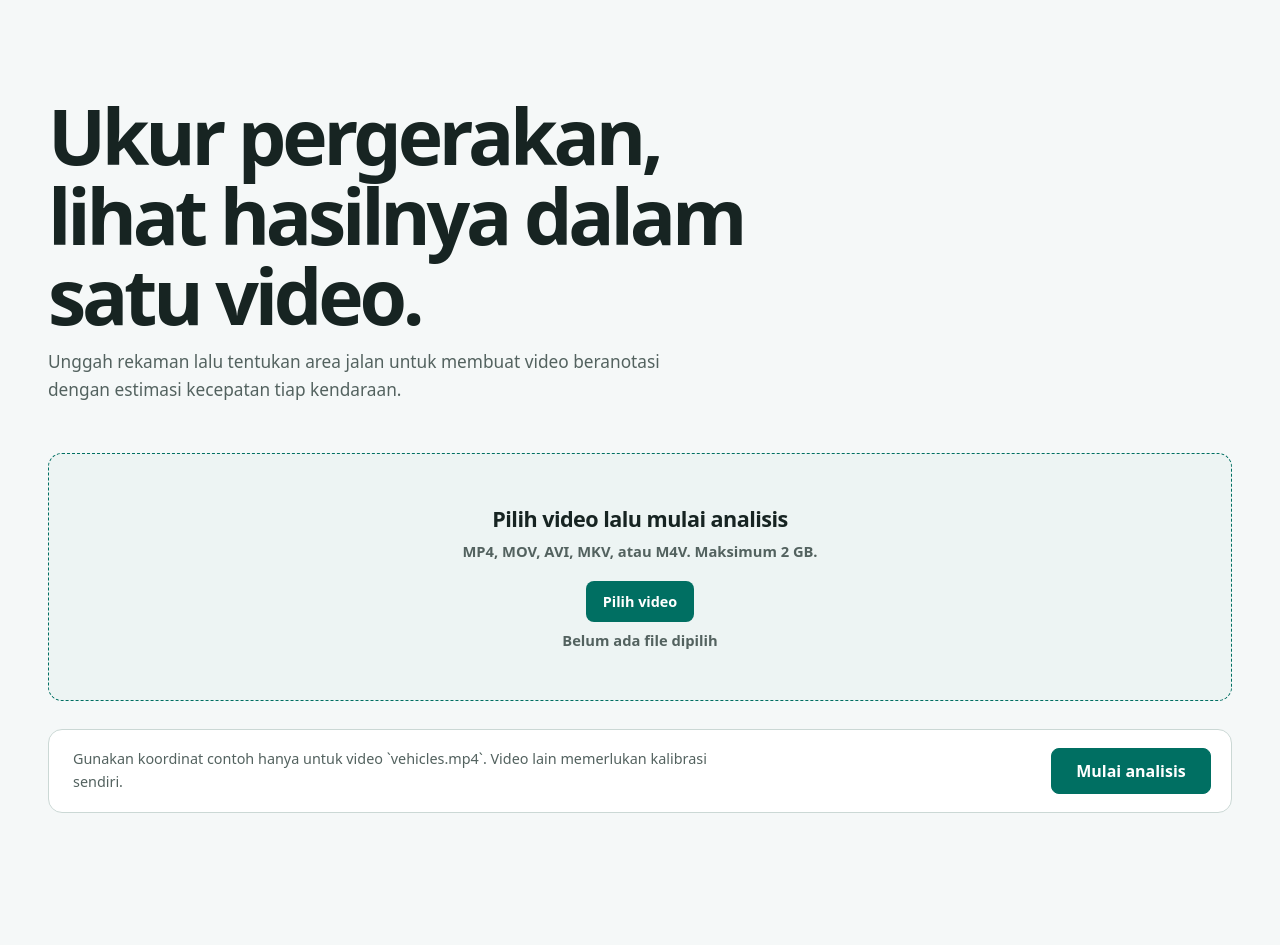
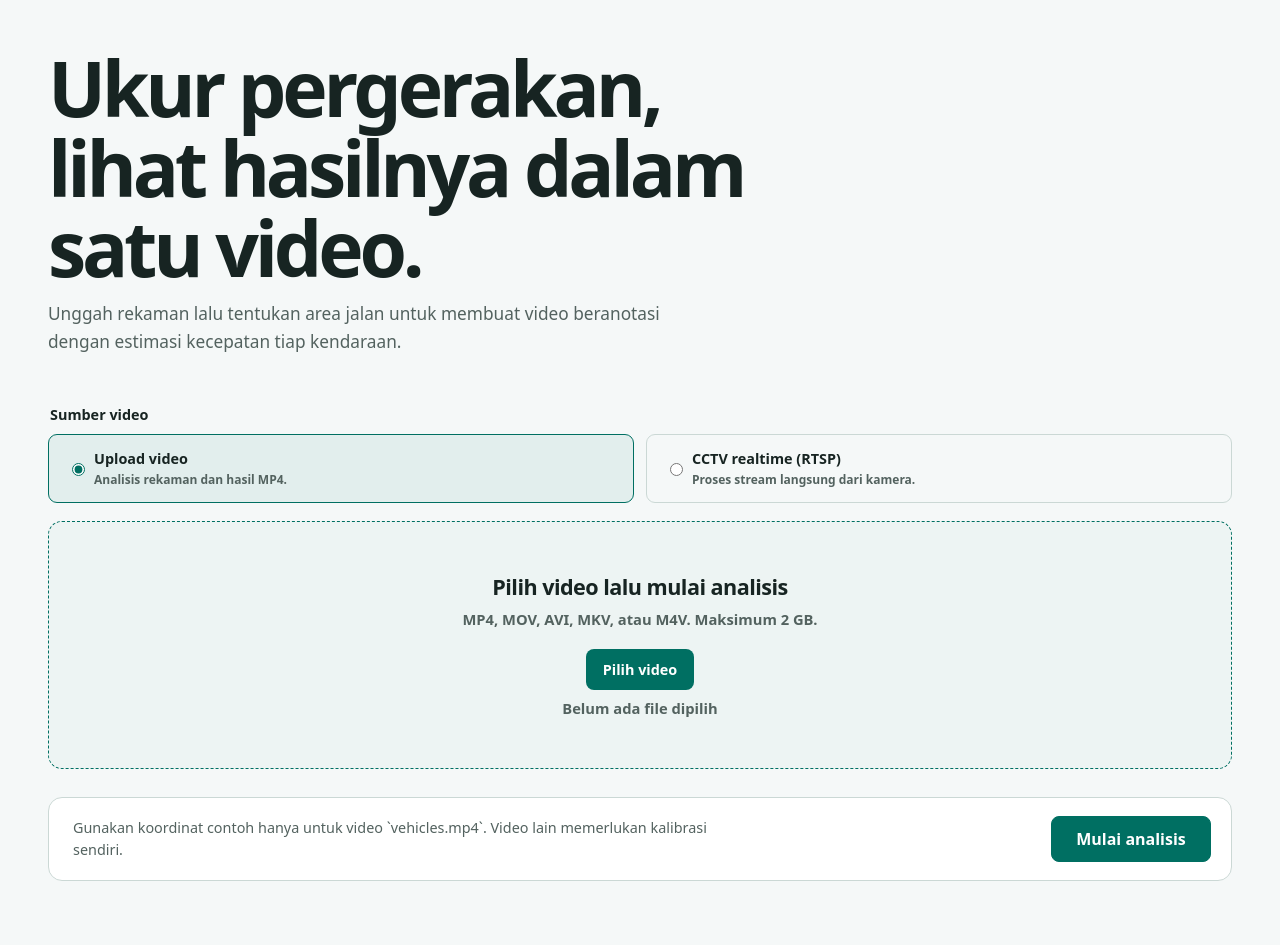
Before and after one commit to irfanqs/pit-dispatch-monitoring, a Flask app: page / in a window 1280 px wide. Shown: the part 72-1017 px from the top of the page. Before the commit the page ends 885 px from the top, so only its background shows below. Run offline with Flask 3, Linux system fonts and the light colour scheme.

Commit message:
feat: add realtime RTSP CCTV input

```diff
--- a/app.py
+++ b/app.py
@@ -10,7 +10,7 @@ from collections import defaultdict, deque
 from pathlib import Path
 from typing import Any
 
-from flask import Flask, jsonify, render_template, request, send_from_directory
+from flask import Flask, Response, jsonify, render_template, request, send_from_directory, stream_with_context
 from werkzeug.utils import secure_filename
 
 BASE_DIR = Path(__file__).resolve().parent
@@ -335,7 +335,7 @@ def parse_bg_sub_config(form_data: dict[str, Any]) -> dict[str, float | int]:
 
 def run_estimation(
     job_id: str,
-    source_path: Path,
+    source_path: Path | str,
     target_path: Path,
     source_video_name: str,
     mode: str,
@@ -356,7 +356,26 @@ def run_estimation(
         import supervision as sv
         import av
 
-        video_info = sv.VideoInfo.from_video_path(video_path=str(source_path))
+        is_rtsp = isinstance(source_path, str) and source_path.lower().startswith("rtsp://")
+        capture = None
+        if is_rtsp:
+            capture = cv2.VideoCapture(source_path)
+            if not capture.isOpened():
+                raise ValueError("CCTV RTSP tidak dapat dibuka. Periksa URL, jaringan, dan kredensial kamera.")
+            fps = capture.get(cv2.CAP_PROP_FPS) or 25.0
+            width = int(capture.get(cv2.CAP_PROP_FRAME_WIDTH))
+            height = int(capture.get(cv2.CAP_PROP_FRAME_HEIGHT))
+            if width <= 0 or height <= 0:
+                raise ValueError("Resolusi stream RTSP tidak dapat dibaca.")
+            from types import SimpleNamespace
+
+            video_info = SimpleNamespace(
+                fps=max(float(fps), 1.0),
+                resolution_wh=(width, height),
+                total_frames=0,
+            )
+        else:
+            video_info = sv.VideoInfo.from_video_path(video_path=str(source_path))
         if mode == "polygon":
             if corridor_polygon is None or route_points is None or route_length_meters is None:
                 raise ValueError("Koridor atau lintasan belum lengkap.")
@@ -422,20 +441,38 @@ def run_estimation(
         speed_logs: list[dict[str, Any]] = []
         frame_count = max(video_info.total_frames, 1)
 
-        output_container = av.open(str(target_path), mode="w", options={"movflags": "+faststart"})
-        output_stream = output_container.add_stream("libx264", rate=round(video_info.fps))
-        output_stream.width, output_stream.height = video_info.resolution_wh
-        output_stream.pix_fmt = "yuv420p"
-        output_stream.options = {"crf": "23", "preset": "veryfast"}
+        output_container = None
+        output_stream = None
+        if not is_rtsp:
+            output_container = av.open(str(target_path), mode="w", options={"movflags": "+faststart"})
+            output_stream = output_container.add_stream("libx264", rate=round(video_info.fps))
+            output_stream.width, output_stream.height = video_info.resolution_wh
+            output_stream.pix_fmt = "yuv420p"
+            output_stream.options = {"crf": "23", "preset": "veryfast"}
+        frame_index = 0
         try:
-            for frame_index, frame in enumerate(
-                sv.get_video_frames_generator(source_path=str(source_path)), start=1
-            ):
+            if is_rtsp:
+                def rtsp_frames():
+                    while True:
+                        ok, next_frame = capture.read()
+                        if not ok:
+                            break
+                        yield next_frame
+
+                frames = rtsp_frames()
+            else:
+                frames = sv.get_video_frames_generator(source_path=str(source_path))
+            for frame_index, frame in enumerate(frames, start=1):
                 if bg_detector is not None:
                     detections = bg_detector.process(frame)
                     if detections is None:
-                        mux_h264_frame(output_container, output_stream, frame)
-                        update_job(job_id, progress=round(frame_index / frame_count * 100))
+                        if is_rtsp:
+                            ok, encoded = cv2.imencode(".jpg", frame, [cv2.IMWRITE_JPEG_QUALITY, 85])
+                            if ok:
+                                update_job(job_id, latest_frame=encoded.tobytes())
+                        else:
+                            mux_h264_frame(output_container, output_stream, frame)
+                            update_job(job_id, progress=round(frame_index / frame_count * 100))
                         continue
                 else:
                     result = model(frame, conf=confidence_threshold, iou=iou_threshold, verbose=False)[0]
@@ -581,10 +618,18 @@ def run_estimation(
                     mode,
                     completed_speeds,
                 )
-                mux_h264_frame(output_container, output_stream, annotated_frame)
-                update_job(job_id, progress=round(frame_index / frame_count * 100))
+                if is_rtsp:
+                    ok, encoded = cv2.imencode(".jpg", annotated_frame, [cv2.IMWRITE_JPEG_QUALITY, 85])
+                    if ok:
+                        update_job(job_id, latest_frame=encoded.tobytes(), frames_processed=frame_index)
+                else:
+                    mux_h264_frame(output_container, output_stream, annotated_frame)
+                    update_job(job_id, progress=round(frame_index / frame_count * 100))
         finally:
-            finish_h264_encoding(output_container, output_stream)
+            if output_container is not None:
+                finish_h264_encoding(output_container, output_stream)
+            if capture is not None:
+                capture.release()
 
         log_path = LOG_DIR / f"{job_id}-detection-log.xlsx"
         write_detection_workbook(
@@ -592,7 +637,7 @@ def run_estimation(
             source_video_name,
             mode,
             video_info.fps,
-            video_info.total_frames,
+            video_info.total_frames or frame_index,
             detection_logs,
             speed_logs,
         )
@@ -601,8 +646,9 @@ def run_estimation(
             job_id,
             status="complete",
             progress=100,
-            result_url=f"/results/{target_path.name}",
+            result_url=None if is_rtsp else f"/results/{target_path.name}",
             log_url=f"/logs/{log_path.name}",
+            stream_url=f"/api/jobs/{job_id}/stream" if is_rtsp else None,
         )
     except Exception as error:
         update_job(job_id, status="error", error=str(error))
@@ -617,10 +663,15 @@ def index() -> str:
 @app.post("/api/jobs")
 def create_job() -> tuple[Any, int] | Any:
     """Save an uploaded video and start its estimation job in a background thread."""
+    source_type = request.form.get("source_type", "file")
     video = request.files.get("video")
-    if video is None or not video.filename:
+    rtsp_url = request.form.get("rtsp_url", "").strip()
+    if source_type == "rtsp":
+        if not rtsp_url.lower().startswith("rtsp://"):
+            return jsonify(error="URL CCTV harus diawali rtsp://."), 400
+    elif video is None or not video.filename:
         return jsonify(error="Pilih file video terlebih dahulu."), 400
-    if not allowed_video(video.filename):
+    elif not allowed_video(video.filename):
         return jsonify(error="Format video tidak didukung."), 400
     try:
         mode = request.form.get("mode", "polygon")
@@ -656,12 +707,18 @@ def create_job() -> tuple[Any, int] | Any:
     RESULT_DIR.mkdir(parents=True, exist_ok=True)
     LOG_DIR.mkdir(parents=True, exist_ok=True)
     job_id = uuid.uuid4().hex
-    filename = secure_filename(video.filename)
-    source_path = UPLOAD_DIR / f"{job_id}-{filename}"
+    filename = "CCTV RTSP" if source_type == "rtsp" else secure_filename(video.filename)
+    source_path: Path | str = rtsp_url if source_type == "rtsp" else UPLOAD_DIR / f"{job_id}-{filename}"
     target_path = RESULT_DIR / f"{job_id}-estimated.mp4"
-    video.save(source_path)
+    if source_type != "rtsp":
+        video.save(source_path)
     with jobs_lock:
-        jobs[job_id] = {"status": "processing", "progress": 0, "error": None}
+        jobs[job_id] = {
+            "status": "processing",
+            "progress": 0,
+            "error": None,
+            "stream_url": f"/api/jobs/{job_id}/stream" if source_type == "rtsp" else None,
+        }
     thread = threading.Thread(
         target=run_estimation,
         kwargs={
@@ -686,6 +743,53 @@ def create_job() -> tuple[Any, int] | Any:
     return jsonify(job_id=job_id), 202
 
 
+@app.get("/api/rtsp/preview")
+def rtsp_preview() -> Any:
+    """Return one JPEG frame so the operator can calibrate a CCTV stream."""
+    import cv2
+
+    url = request.args.get("url", "").strip()
+    if not url.lower().startswith("rtsp://"):
+        return jsonify(error="URL CCTV harus diawali rtsp://."), 400
+    capture = cv2.VideoCapture(url)
+    try:
+        if not capture.isOpened():
+            return jsonify(error="CCTV RTSP tidak dapat dibuka."), 400
+        ok, frame = capture.read()
+        if not ok:
+            return jsonify(error="Frame CCTV tidak tersedia."), 400
+        ok, encoded = cv2.imencode(".jpg", frame)
+        if not ok:
+            return jsonify(error="Frame CCTV gagal dikodekan."), 500
+        return Response(encoded.tobytes(), mimetype="image/jpeg")
+    finally:
+        capture.release()
+
+
+@app.get("/api/jobs/<job_id>/stream")
+def job_stream(job_id: str) -> Response:
+    """Stream the latest annotated RTSP frames as multipart JPEG."""
+    def frames():
+        import time
+
+        last_frame = None
+        while True:
+            with jobs_lock:
+                job = jobs.get(job_id)
+                if job is None:
+                    return
+                current_frame = job.get("latest_frame")
+                status = job.get("status")
+            if current_frame is not None and current_frame != last_frame:
+                last_frame = current_frame
+                yield b"--frame\r\nContent-Type: image/jpeg\r\n\r\n" + current_frame + b"\r\n"
+            if status in {"complete", "error"} and current_frame == last_frame:
+                return
+            time.sleep(0.04)
+
+    return Response(stream_with_context(frames()), mimetype="multipart/x-mixed-replace; boundary=frame")
+
+
 @app.get("/api/jobs/<job_id>")
 def get_job(job_id: str) -> tuple[Any, int] | Any:
     """Return the current state of a video processing job."""
@@ -693,7 +797,8 @@ def get_job(job_id: str) -> tuple[Any, int] | Any:
         job = jobs.get(job_id)
     if job is None:
         return jsonify(error="Pekerjaan tidak ditemukan."), 404
-    return jsonify(job)
+    public_job = {key: value for key, value in job.items() if key != "latest_frame"}
+    return jsonify(public_job)
 
 
 @app.get("/results/<path:filename>")
--- a/static/app.js
+++ b/static/app.js
@@ -1,8 +1,14 @@
 const form = document.querySelector("#analysis-form");
 const fileInput = document.querySelector("#video");
 const fileName = document.querySelector("#file-name");
+const fileSourcePanel = document.querySelector("#file-source-panel");
+const rtspSourcePanel = document.querySelector("#rtsp-source-panel");
+const rtspUrlInput = document.querySelector("#rtsp_url");
+const loadRtspButton = document.querySelector("#load-rtsp");
+const sourceInputs = document.querySelectorAll('input[name="source_type"]');
 const calibrationPanel = document.querySelector("#calibration-panel");
 const calibrationVideo = document.querySelector("#calibration-video");
+const rtspPreview = document.querySelector("#rtsp-preview");
 const calibrationCanvas = document.querySelector("#calibration-canvas");
 const previewStatus = document.querySelector("#preview-status");
 const calibrationInstruction = document.querySelector("#calibration-instruction");
@@ -34,6 +40,7 @@ const progressValue = document.querySelector("#progress-value");
 const progressBar = document.querySelector("#progress-bar");
 const resultPanel = document.querySelector("#result-panel");
 const resultVideo = document.querySelector("#result-video");
+const liveStream = document.querySelector("#live-stream");
 const downloadLink = document.querySelector("#download-link");
 const downloadLogLink = document.querySelector("#download-log-link");
 const errorPanel = document.querySelector("#error-panel");
@@ -45,6 +52,19 @@ let polygonStep = "corridor";
 let calibrationUrl;
 let gateCount = 2;
 let gateDistances = [""];
+let rtspPreviewUrl;
+
+function selectedSource() {
+  return document.querySelector('input[name="source_type"]:checked').value;
+}
+
+function setSourceSettings() {
+  const isRtsp = selectedSource() === "rtsp";
+  fileSourcePanel.hidden = isRtsp;
+  rtspSourcePanel.hidden = !isRtsp;
+  fileInput.required = !isRtsp;
+  rtspUrlInput.required = isRtsp;
+}
 
 const pointNames = ["kiri atas", "kanan atas", "kanan bawah", "kiri bawah"];
 function selectedMode() {
@@ -230,8 +250,8 @@ function resetCalibration() {
 }
 
 function resizeCalibrationCanvas() {
-  calibrationCanvas.width = calibrationVideo.videoWidth;
-  calibrationCanvas.height = calibrationVideo.videoHeight;
+  calibrationCanvas.width = selectedSource() === "rtsp" ? rtspPreview.naturalWidth : calibrationVideo.videoWidth;
+  calibrationCanvas.height = selectedSource() === "rtsp" ? rtspPreview.naturalHeight : calibrationVideo.videoHeight;
   drawCalibration();
 }
 
@@ -264,6 +284,52 @@ fileInput.addEventListener("change", () => {
   resetCalibration();
 });
 
+sourceInputs.forEach((input) => input.addEventListener("change", () => {
+  setSourceSettings();
+  if (selectedSource() === "rtsp") {
+    calibrationVideo.hidden = true;
+    rtspPreview.hidden = false;
+  } else {
+    calibrationVideo.hidden = false;
+    rtspPreview.hidden = true;
+  }
+}));
+
+loadRtspButton.addEventListener("click", async () => {
+  const url = rtspUrlInput.value.trim();
+  if (!url.startsWith("rtsp://")) {
+    setPreviewStatus("URL harus diawali rtsp://.", "error");
+    return;
+  }
+  loadRtspButton.disabled = true;
+  setPreviewStatus("Mengambil frame CCTV untuk preview.");
+  try {
+    const response = await fetch(`/api/rtsp/preview?url=${encodeURIComponent(url)}`);
+    const payload = response.headers.get("content-type")?.startsWith("application/json")
+      ? await response.json() : null;
+    if (!response.ok) throw new Error(payload?.error || "CCTV tidak dapat dibuka.");
+    const blob = await response.blob();
+    if (rtspPreviewUrl) URL.revokeObjectURL(rtspPreviewUrl);
+    rtspPreviewUrl = URL.createObjectURL(blob);
+    rtspPreview.src = rtspPreviewUrl;
+    calibrationPanel.hidden = false;
+    measurementSettings.hidden = false;
+    setModeSettings();
+    setDetectorSettings();
+    resetGateConfiguration();
+    resetCalibration();
+    rtspPreview.onload = () => {
+      resizeCalibrationCanvas();
+      setPreviewStatus("Preview CCTV siap. Pilih titik kalibrasi pada gambar.", "ready");
+      updateCalibrationControls();
+    };
+  } catch (error) {
+    setPreviewStatus(error.message, "error");
+  } finally {
+    loadRtspButton.disabled = false;
+  }
+});
+
 calibrationVideo.addEventListener("loadedmetadata", () => {
   resizeCalibrationCanvas();
   setPreviewStatus("Preview siap. Jeda video pada frame yang paling jelas, lalu pilih titik kalibrasi.", "ready");
@@ -294,7 +360,8 @@ gateIou.addEventListener("input", () => { iou.value = gateIou.value; });
 
 calibrationCanvas.addEventListener("pointerdown", (event) => {
   const requiredPointCount = selectedMode() === "polygon" ? 4 : gateCount * 2;
-  if ((selectedMode() === "gate" && calibrationPoints.length === requiredPointCount) || !calibrationVideo.videoWidth) return;
+  const previewReady = selectedSource() === "rtsp" ? rtspPreview.naturalWidth : calibrationVideo.videoWidth;
+  if ((selectedMode() === "gate" && calibrationPoints.length === requiredPointCount) || !previewReady) return;
   const bounds = calibrationCanvas.getBoundingClientRect();
   const point = {
     x: Math.round((event.clientX - bounds.left) * calibrationCanvas.width / bounds.width),
@@ -343,6 +410,7 @@ addGateButton.addEventListener("click", () => {
 
 window.addEventListener("beforeunload", () => {
   if (calibrationUrl) URL.revokeObjectURL(calibrationUrl);
+  if (rtspPreviewUrl) URL.revokeObjectURL(rtspPreviewUrl);
 });
 
 function showError(message) {
@@ -360,6 +428,13 @@ async function pollJob(jobId) {
 
   progressValue.textContent = `${job.progress}%`;
   progressBar.style.width = `${job.progress}%`;
+  if (job.stream_url) {
+    liveStream.src = job.stream_url;
+    liveStream.hidden = false;
+    resultVideo.hidden = true;
+    resultPanel.hidden = false;
+    statusDetail.textContent = "CCTV sedang diproses realtime.";
+  }
   if (job.status === "processing") {
     window.setTimeout(() => pollJob(jobId).catch((error) => showError(error.message)), 1000);
     return;
@@ -370,8 +445,13 @@ async function pollJob(jobId) {
   }
   statusLabel.textContent = "Analisis selesai";
   statusDetail.textContent = "Video hasil siap diputar atau diunduh.";
-  resultVideo.src = job.result_url;
-  downloadLink.href = job.result_url;
+  if (job.result_url) {
+    resultVideo.src = job.result_url;
+    resultVideo.hidden = false;
+    downloadLink.href = job.result_url;
+  } else {
+    downloadLink.hidden = true;
+  }
   downloadLogLink.href = job.log_url;
   resultPanel.hidden = false;
   submitButton.disabled = false;
@@ -382,6 +462,9 @@ form.addEventListener("submit", async (event) => {
   event.preventDefault();
   errorPanel.hidden = true;
   resultPanel.hidden = true;
+  resultVideo.hidden = true;
+  liveStream.hidden = true;
+  downloadLink.hidden = false;
   statusPanel.hidden = false;
   statusLabel.textContent = "Mengunggah dan menyiapkan analisis";
   statusDetail.textContent = selectedDetector() === "bg"
@@ -402,3 +485,5 @@ form.addEventListener("submit", async (event) => {
     showError(error.message);
   }
 });
+
+setSourceSettings();
--- a/static/style.css
+++ b/static/style.css
@@ -34,7 +34,7 @@ button, input { font: inherit; }
 .topbar { min-height: 72px; display: flex; align-items: center; justify-content: space-between; border-bottom: 1px solid var(--line); gap: 24px; }
 .brand { color: var(--text); text-decoration: none; font-size: 1.1rem; font-weight: 750; letter-spacing: -0.04em; }
 .topbar p { margin: 0; color: var(--muted); font-size: 0.9rem; }
-.workspace { padding-top: clamp(44px, 8vw, 96px); }
+.workspace { padding-top: clamp(24px, 4vw, 48px); }
 .intro { max-width: 730px; }
 .kicker { color: var(--accent); font-size: 0.76rem; font-weight: 750; letter-spacing: 0.1em; }
 h1, h2 { margin: 12px 0; letter-spacing: -0.055em; line-height: 1.04; }
@@ -88,6 +88,7 @@ button:disabled { cursor: wait; opacity: 0.65; }
 .secondary-button:hover { color: var(--surface); background: var(--accent); border-color: var(--accent); }
 .video-calibrator { position: relative; overflow: hidden; border-radius: 9px; background: #111; }
 .video-calibrator video { position: relative; z-index: 1; }
+.video-calibrator img { position: relative; z-index: 1; width: 100%; display: block; }
 #calibration-canvas { position: absolute; z-index: 2; inset: 0; width: 100%; height: 100%; cursor: crosshair; touch-action: none; }
 .calibration-help { font-size: 0.9rem; }
 .preview-status { margin: 12px 0 0; color: var(--muted); font-size: 0.9rem; }
@@ -105,13 +106,14 @@ button:disabled { cursor: wait; opacity: 0.65; }
 .secondary-link { margin-top: 0; padding: 11px 17px; color: var(--accent); border: 1px solid var(--line); border-radius: 8px; font-weight: 700; text-decoration: none; white-space: nowrap; }
 .secondary-link:hover { color: var(--surface); background: var(--accent); border-color: var(--accent); }
 video { width: 100%; display: block; border-radius: 9px; background: #111; }
+img { max-width: 100%; }
 .error-panel { color: var(--danger); border-color: color-mix(in srgb, var(--danger) 45%, var(--line)); }
 .error-panel p { color: var(--danger); }
 
 @media (max-width: 767px) {
   .shell { padding: 0 16px 40px; }
   .topbar { align-items: flex-start; flex-direction: column; justify-content: center; padding: 14px 0; gap: 4px; }
-  .workspace { padding-top: 48px; }
+  .workspace { padding-top: 28px; }
   .settings { grid-template-columns: 1fr 1fr; padding: 16px; }
   #polygon-settings { grid-template-columns: 1fr 1fr; }
   .setting-wide { grid-column: span 2; }
--- a/templates/index.html
+++ b/templates/index.html
@@ -21,7 +21,20 @@
         </div>
 
         <form id="analysis-form" class="analysis-form">
-          <div class="upload-panel">
+          <fieldset class="mode-selector source-selector">
+            <legend>Sumber video</legend>
+            <label class="mode-option">
+              <input type="radio" name="source_type" value="file" checked>
+              <span>Upload video</span>
+              <small>Analisis rekaman dan hasil MP4.</small>
+            </label>
+            <label class="mode-option">
+              <input type="radio" name="source_type" value="rtsp">
+              <span>CCTV realtime (RTSP)</span>
+              <small>Proses stream langsung dari kamera.</small>
+            </label>
+          </fieldset>
+          <div id="file-source-panel" class="upload-panel">
             <label class="upload-target" for="video">
               <span class="upload-title">Pilih video lalu mulai analisis</span>
               <span class="upload-copy">MP4, MOV, AVI, MKV, atau M4V. Maksimum 2 GB.</span>
@@ -29,6 +42,12 @@
               <input id="video" name="video" type="file" accept="video/*" required>
               <span id="file-name" class="file-name">Belum ada file dipilih</span>
             </label>
+          </div>
+          <div id="rtsp-source-panel" class="upload-panel" hidden>
+            <label for="rtsp_url">URL RTSP CCTV</label>
+            <input id="rtsp_url" name="rtsp_url" type="url" placeholder="rtsp://username:password@192.168.1.10:554/stream">
+            <button id="load-rtsp" type="button" class="secondary-button">Hubungkan untuk preview</button>
+            <small>Pastikan komputer ini dapat mengakses kamera dan URL tidak diblokir firewall.</small>
           </div>
 
           <section id="calibration-panel" class="calibration-panel" hidden aria-labelledby="calibration-title">
@@ -59,6 +78,7 @@
             </fieldset>
             <div class="video-calibrator">
               <video id="calibration-video" controls playsinline></video>
+              <img id="rtsp-preview" alt="Preview CCTV RTSP" hidden>
               <canvas id="calibration-canvas" aria-label="Area untuk memilih empat titik kalibrasi"></canvas>
             </div>
             <p id="preview-status" class="preview-status" aria-live="polite">Memuat preview video.</p>
```
